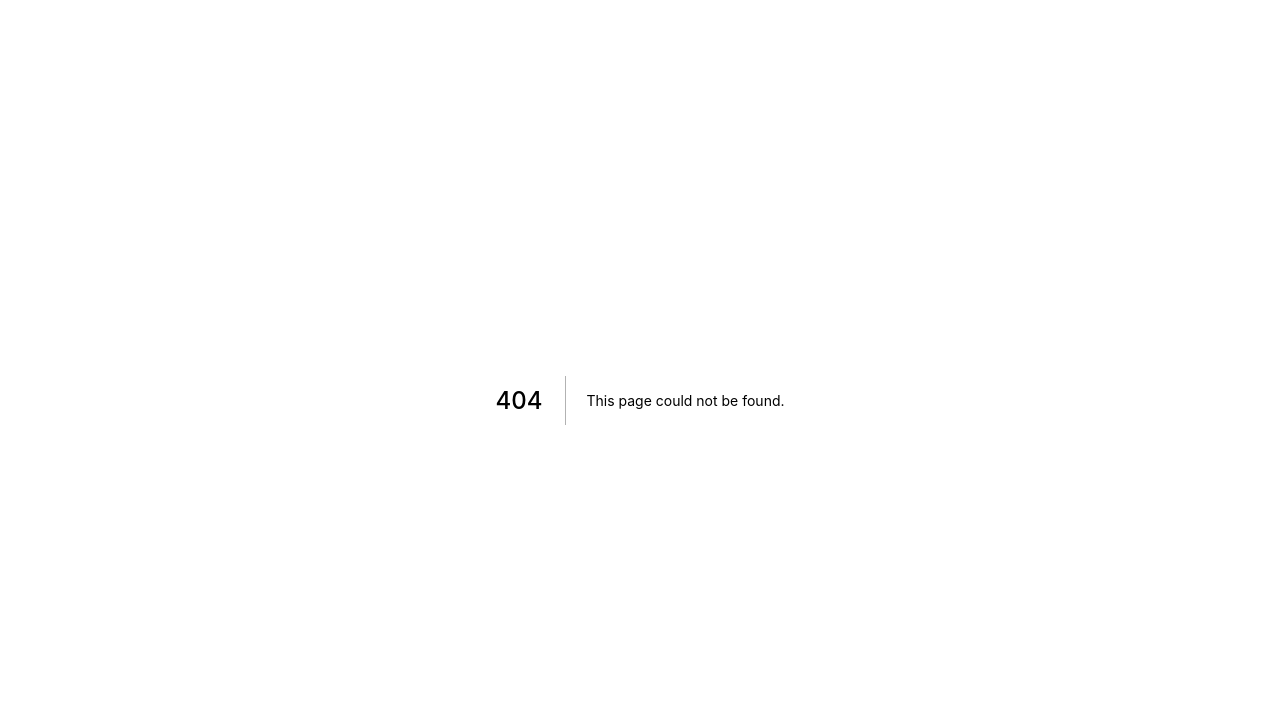
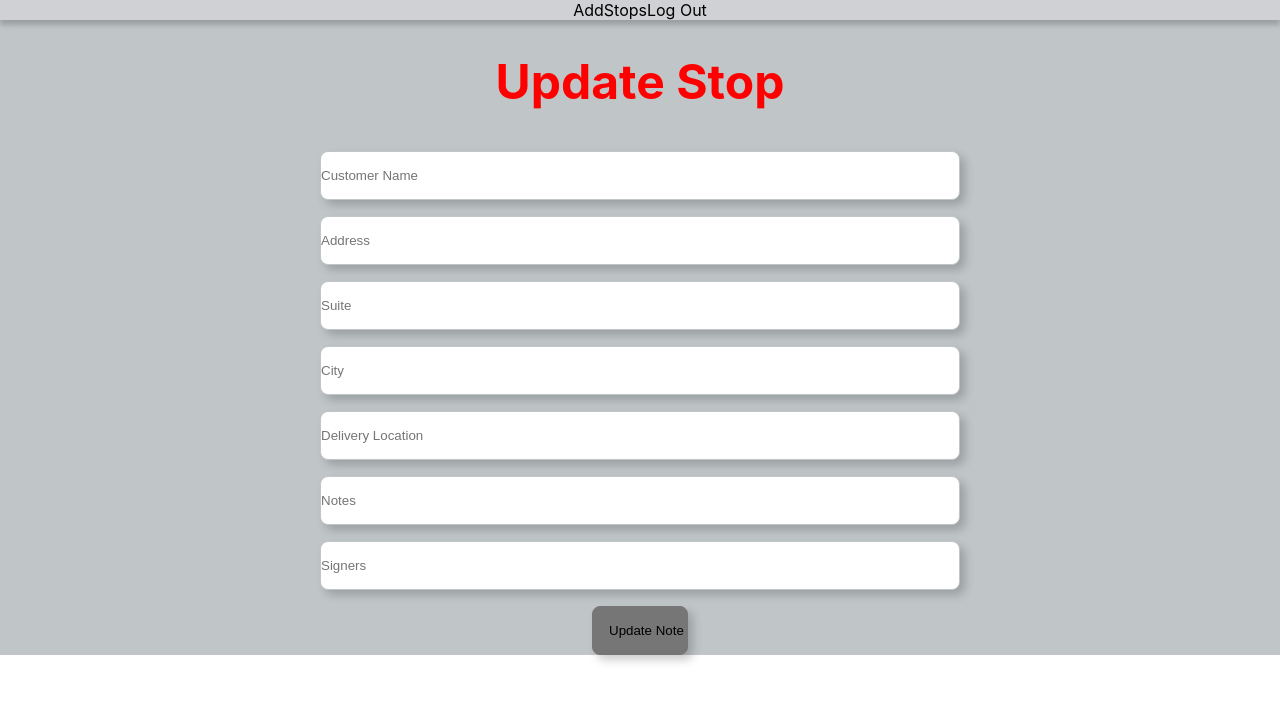
Before and after one commit to minnecoder/driver-notes-next, a Next.js app: page /update in a window 1280 px wide. Before the commit this address had no page. Shown: the top 702 px of the page. Built offline with nearby package versions, Linux system fonts and the light colour scheme.

Commit message:
Created update page

```diff
--- /dev/null
+++ b/pages/update.tsx
@@ -0,0 +1,184 @@
+import { NextPage } from "next";
+import React, { useState, useEffect } from "react";
+import { useRouter } from "next/router";
+import { Stop } from "../types";
+import styled from "styled-components";
+import NavBar from "../components/NavBar";
+
+const Update: NextPage = (stop) => {
+  const router = useRouter();
+  const [dataLoaded, setDataLoaded] = useState(false);
+  const [stopData, setStopData] = useState<Stop>({
+    _id: "",
+    custName: "",
+    address: "",
+    suite: "",
+    city: "",
+    deliveryLocation: "",
+    notes: "",
+    signers: [""],
+  });
+
+  //   useEffect(() => {
+  //     if (stop.location.state !== undefined) {
+  //       const data = stop.location.state.stop.stop;
+  //       localStorage.setItem("data", JSON.stringify(data));
+  //       console.log(data);
+  //       setStopData({
+  //         _id: data._id,
+  //         custName: data.custName,
+  //         address: data.address,
+  //         suite: data.suite,
+  //         city: data.city,
+  //         deliveryLocation: data.deliveryLocation,
+  //         notes: data.notes,
+  //         signers: data.signers,
+  //       });
+  //       setDataLoaded(true);
+  //     }
+  //     if (stop.location.state === undefined) {
+  //       const data = localStorage.getItem("data");
+  //       const dataObject = JSON.parse(data);
+  //       console.log(dataObject);
+  //       setStopData({
+  //         _id: dataObject._id,
+  //         custName: dataObject.custName,
+  //         address: dataObject.address,
+  //         suite: dataObject.suite,
+  //         city: dataObject.city,
+  //         deliveryLocation: dataObject.deliveryLocation,
+  //         notes: dataObject.notes,
+  //         signers: dataObject.signers,
+  //       });
+  //       setDataLoaded(true);
+  //     }
+  //   }, [dataLoaded]);
+
+  const handleChange = (event: React.ChangeEvent<HTMLInputElement>) => {
+    event.persist();
+    setStopData((stopData) => ({
+      ...stopData,
+      [event.target.name]: event.target.value,
+    }));
+    event.preventDefault();
+  };
+
+  const handleSubmit = (event: any) => {
+    event.preventDefault();
+    const token = localStorage.getItem("token");
+    fetch(`/api/v1/notes/${stopData._id}`, {
+      method: "PUT",
+      mode: "cors",
+
+      body: JSON.stringify({
+        custName: stopData.custName,
+        address: stopData.address,
+        suite: stopData.suite,
+        city: stopData.city,
+        deliveryLocation: stopData.deliveryLocation,
+        notes: stopData.notes,
+        signers: stopData.signers,
+      }),
+    });
+    localStorage.removeItem("data");
+    router.push("/stops");
+  };
+
+  return (
+    <Main>
+      <NavBar />
+      <UpdateTitle>Update Stop</UpdateTitle>
+      {/* <p>{stopData.error}</p> */}
+      <UpdateForm>
+        <input
+          name="custName"
+          type="text"
+          placeholder="Customer Name"
+          value={stopData.custName || ""}
+          onChange={handleChange}
+        />
+        <input
+          name="address"
+          type="text"
+          placeholder="Address"
+          value={stopData.address || ""}
+          onChange={handleChange}
+        />
+        <input
+          name="suite"
+          type="text"
+          placeholder="Suite"
+          value={stopData.suite}
+          onChange={handleChange}
+        />
+        <input
+          name="city"
+          type="text"
+          placeholder="City"
+          value={stopData.city}
+          onChange={handleChange}
+        />
+        <input
+          name="deliveryLocation"
+          type="text"
+          placeholder="Delivery Location"
+          value={stopData.deliveryLocation}
+          onChange={handleChange}
+        />
+        <input
+          name="notes"
+          type="text"
+          placeholder="Notes"
+          value={stopData.notes}
+          onChange={handleChange}
+        />
+        <input
+          name="signers"
+          type="text"
+          placeholder="Signers"
+          value={stopData.signers}
+          onChange={handleChange}
+        />
+        <input type="submit" value="Update Note" onClick={handleSubmit} />
+      </UpdateForm>
+    </Main>
+  );
+};
+
+export default Update;
+
+const Main = styled.div`
+  background: #c0c6c8;
+`;
+
+const UpdateTitle = styled.h1`
+  font-size: 3rem;
+  color: red;
+  text-align: center;
+`;
+
+const UpdateForm = styled.form`
+  align-items: center;
+  display: flex;
+  justify-content: center;
+  flex-direction: column;
+
+  input[type="text"] {
+    margin: 0.5rem 0;
+    padding: 1rem 0;
+    width: 50%;
+    border-radius: 8px;
+    border: solid 1px #c0c6c8;
+    box-shadow: 5px 5px 10px rgba(0, 0, 0, 0.2);
+  }
+
+  input[type="submit"] {
+    background: #767676;
+    width: 6rem;
+    padding: 1rem;
+    margin-top: 0.5rem;
+    border: solid 1px #767676;
+    border-radius: 8px;
+    box-shadow: 5px 5px 10px rgba(0, 0, 0, 0.2);
+  }
+`;
```
